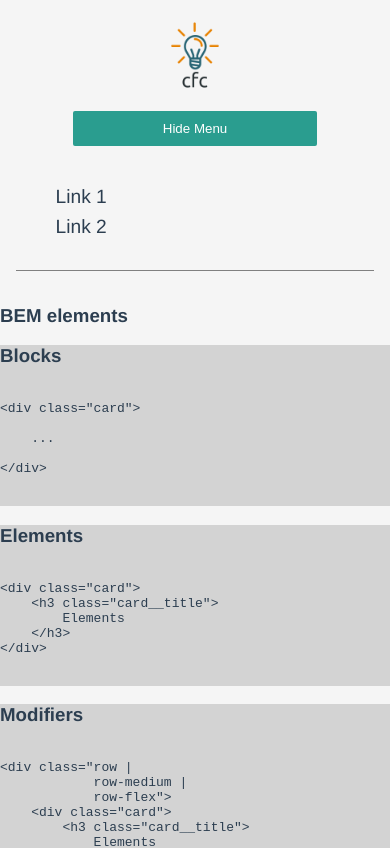
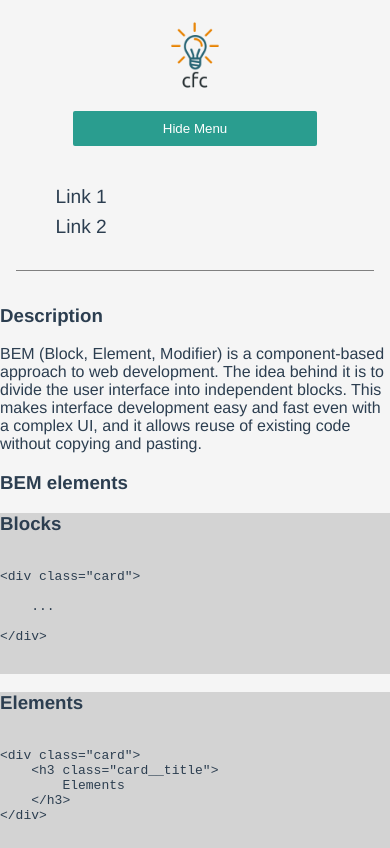
Before and after one commit to carlosfernandezcabrero/css-layouts, a Vue app in the folder bem-methodology/: page / in a window 390 px wide. Shown: the top 848 px of the page. Built offline with nearby package versions, Linux system fonts and the light colour scheme.

Commit message:
Added description of BEM methodology

```diff
--- a/bem-methodology/src/App.vue
+++ b/bem-methodology/src/App.vue
@@ -1,6 +1,14 @@
 <template>
   <Menu></Menu>
   <div class="main" role="main">
+    <div class="container container-flex">
+      <div class="row row-medium">
+        <h3 class="row__title">Description</h3>
+        <p class="row__text">BEM (Block, Element, Modifier) is a component-based approach to web development. The idea behind it is to
+          divide the user interface into independent blocks. This makes interface development easy and fast even with a
+          complex UI, and it allows reuse of existing code without copying and pasting.</p>
+      </div>
+    </div>
     <div class="container container-flex">
       <div class="row row-medium">
         <h3 class="row__title">BEM elements</h3>
--- a/bem-methodology/src/components/Menu.vue
+++ b/bem-methodology/src/components/Menu.vue
@@ -119,7 +119,7 @@ export default {
   .menu__link:hover a {
     color: #2c3e50;
     border-bottom: #2a9d8f solid 2px;
-    padding-inline: 2%;
+    padding-inline: 1rem;
     font-weight: normal;
   }
 
```
